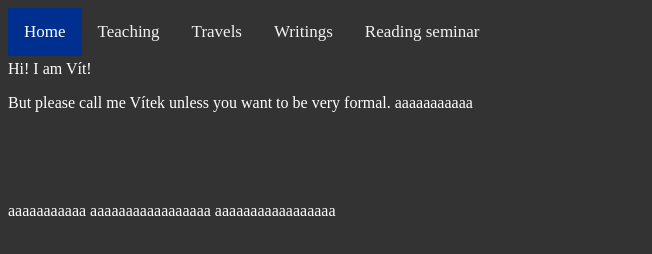
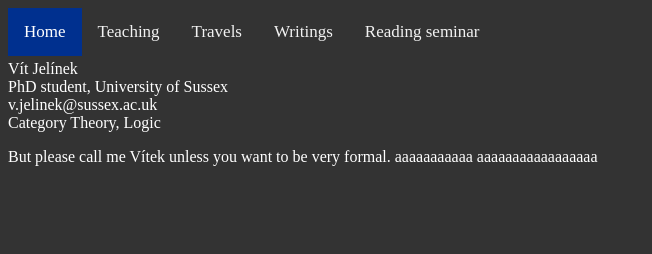
Before and after one commit to jelinekv/jelinekv.github.io, a plain HTML site: page index.html in a window 1280 px wide. Shown: the whole page, without its empty margins (0-652 px from the left). Drawn offline with Linux system fonts and the light colour scheme.

Commit message:
Essential info

```diff
--- a/index.html
+++ b/index.html
@@ -14,18 +14,18 @@
 </div>
 <div>
 
-<br></br>
+<br>
+<br>
+
 	<p>
-Hi! I am Vít!
+	Vít Jelínek <br>
+PhD student, University of Sussex<br>
+v.jelinek@sussex.ac.uk<br>
+Category Theory, Logic<br>
 </p>
 <p>
 But please call me Vítek unless you want to be very formal.
 aaaaaaaaaaa
-<br></br>
-<br></br>
-<br></br>
-aaaaaaaaaaa
-aaaaaaaaaaaaaaaaa
 aaaaaaaaaaaaaaaaa
 </p>
 </div>
```
